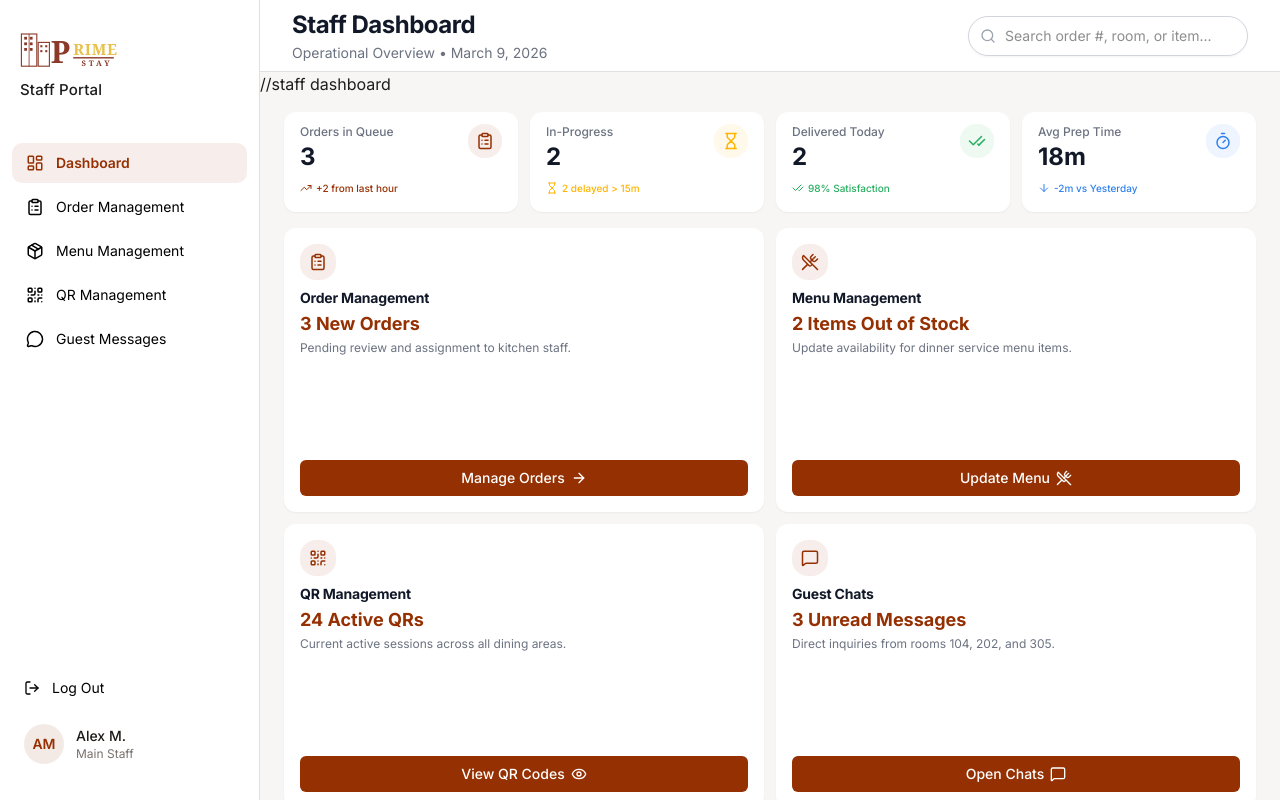
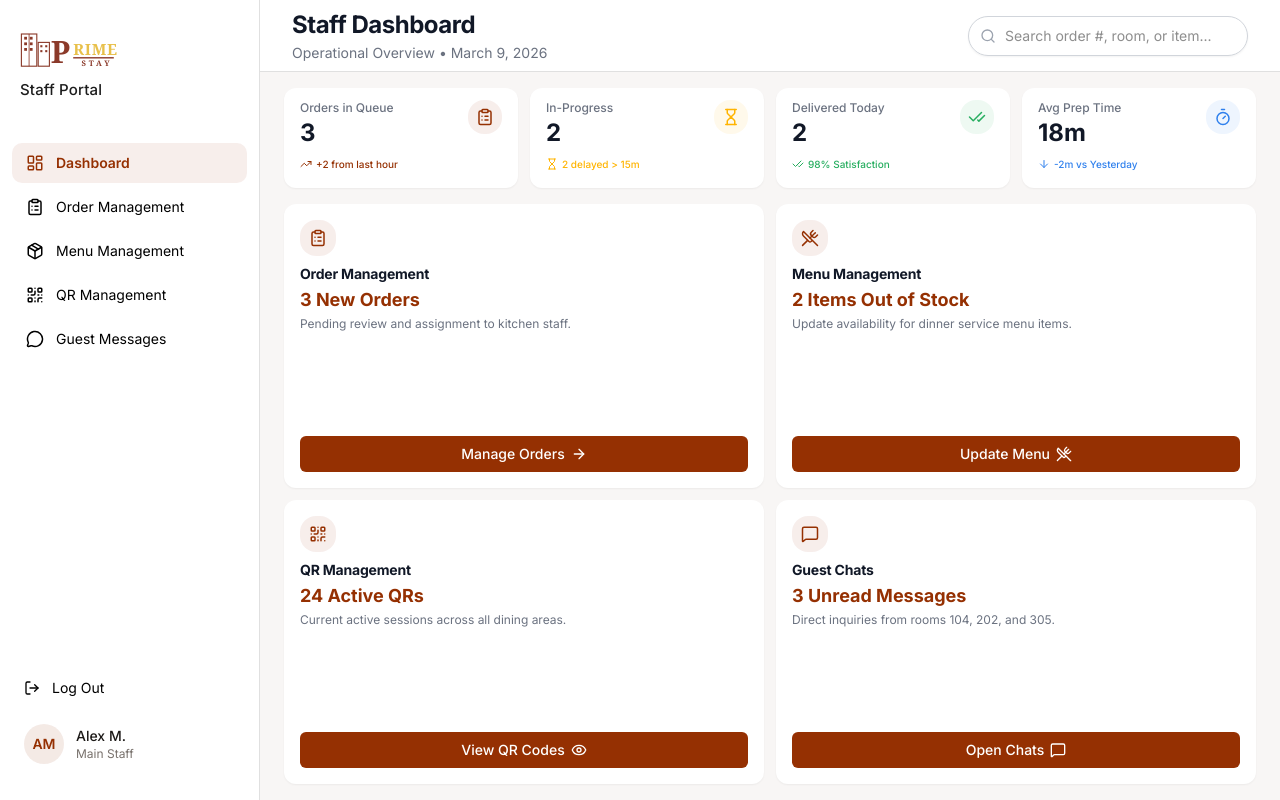
Before and after one commit to Dula0268/b4code-frontend, a Next.js app: page /staff in a window 1280 px wide. Built offline with nearby package versions, Linux system fonts and the light colour scheme.

Commit message:
feat: remove unnecessary comment from StaffPage component

```diff
--- a/src/app/staff/page.tsx
+++ b/src/app/staff/page.tsx
@@ -17,7 +17,6 @@ export default function StaffPage() {
         searchPlaceholder="Search order #, room, or item..."
       />
       <main className="mt-[72px] flex-1">
-        //staff dashboard
         <StaffDashboard />
       </main>
     </StaffPageLayout>
```
